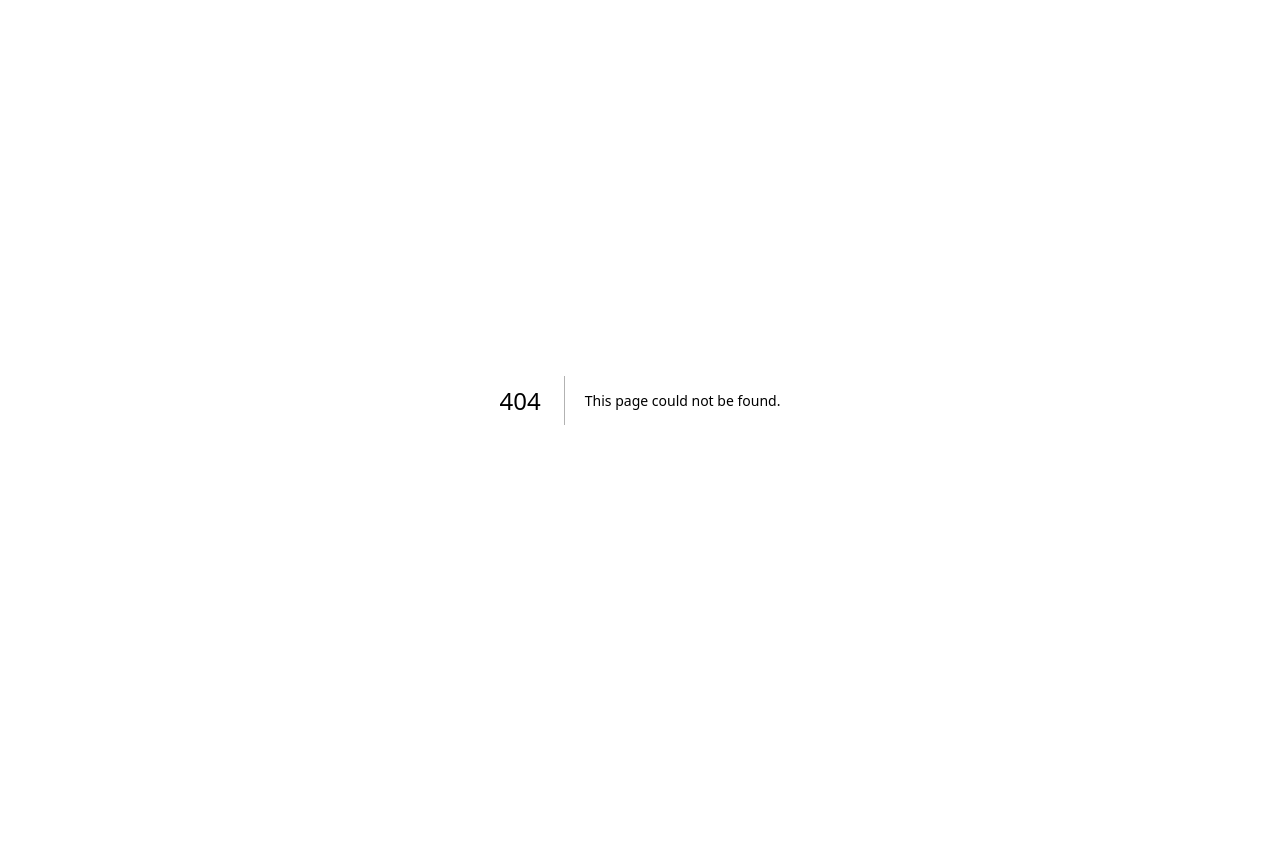
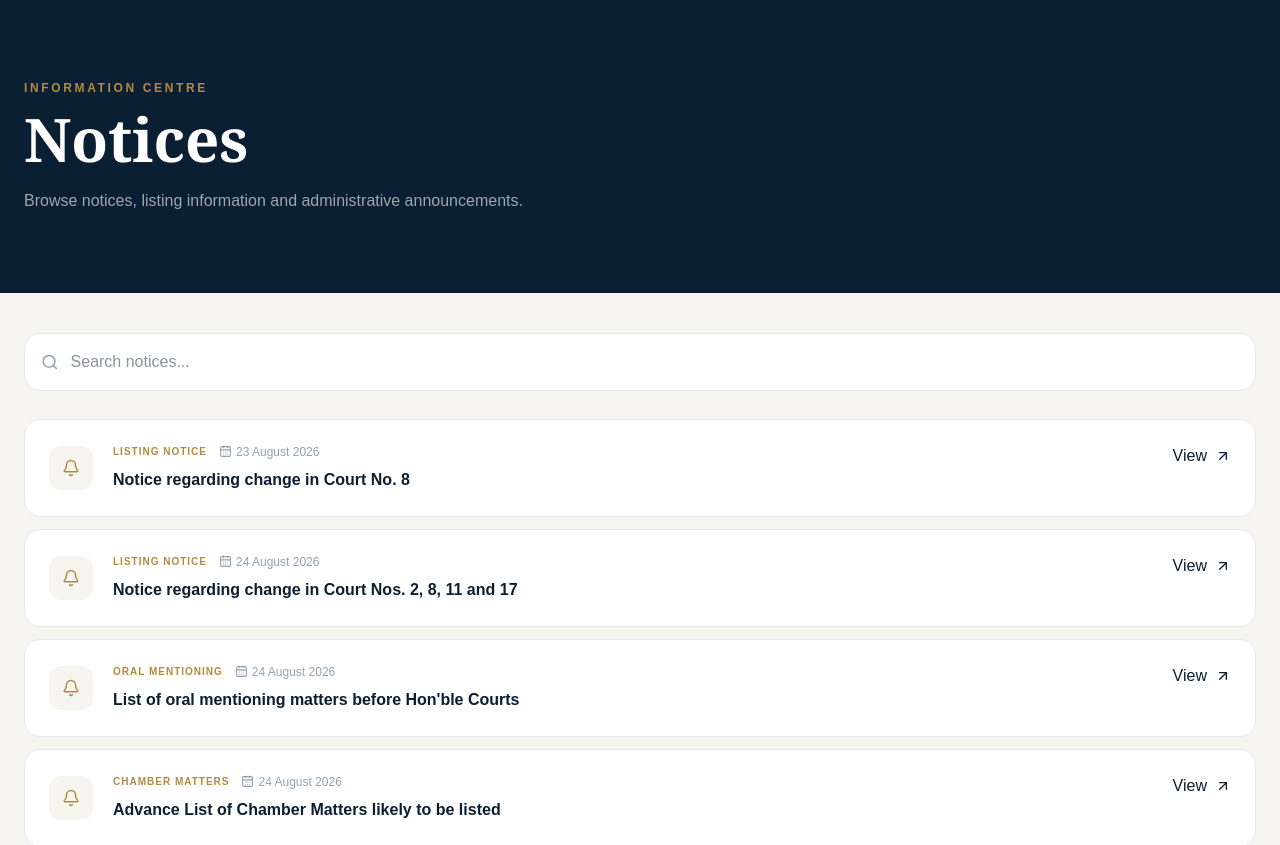
Before and after one commit to patnaikyamini4/supreme-court-india-redesign, a Next.js app: page /notices in a window 1280 px wide. Before the commit this address had no page. Shown: the top 845 px of the page. Before the commit the page ends 800 px from the top, so only its background shows below. Built offline with nearby package versions, Linux system fonts and the light colour scheme.

Commit message:
feat: add notices listing page

```diff
--- /dev/null
+++ b/src/app/notices/page.tsx
@@ -0,0 +1,132 @@
+"use client";
+
+import {
+  ArrowUpRight,
+  Bell,
+  CalendarDays,
+  Search,
+} from "lucide-react";
+import { useState } from "react";
+
+const notices = [
+  {
+    category: "Listing Notice",
+    date: "23 August 2026",
+    title:
+      "Notice regarding change in Court No. 8",
+  },
+  {
+    category: "Listing Notice",
+    date: "24 August 2026",
+    title:
+      "Notice regarding change in Court Nos. 2, 8, 11 and 17",
+  },
+  {
+    category: "Oral Mentioning",
+    date: "24 August 2026",
+    title:
+      "List of oral mentioning matters before Hon'ble Courts",
+  },
+  {
+    category: "Chamber Matters",
+    date: "24 August 2026",
+    title:
+      "Advance List of Chamber Matters likely to be listed",
+  },
+  {
+    category: "Administrative",
+    date: "22 August 2026",
+    title:
+      "Notice regarding sitting of Special Lok Adalat",
+  },
+];
+
+export default function NoticesPage() {
+  const [query, setQuery] = useState("");
+
+  const filtered = notices.filter((notice) =>
+    notice.title.toLowerCase().includes(query.toLowerCase())
+  );
+
+  return (
+    <main className="min-h-screen bg-[#F7F5EF]">
+      <section className="bg-[#0B1F33] text-white">
+        <div className="sc-container py-16 md:py-20">
+          <p className="sc-eyebrow text-[#D8B86A]">
+            Information centre
+          </p>
+
+          <h1 className="sc-serif mt-3 text-4xl font-bold md:text-6xl">
+            Notices
+          </h1>
+
+          <p className="mt-5 max-w-2xl text-white/60">
+            Browse notices, listing information and
+            administrative announcements.
+          </p>
+        </div>
+      </section>
+
+      <section className="sc-container py-10">
+        <div className="flex items-center gap-3 rounded-2xl border border-slate-200 bg-white px-4">
+          <Search size={18} className="text-slate-400" />
+
+          <input
+            value={query}
+            onChange={(event) => setQuery(event.target.value)}
+            placeholder="Search notices..."
+            className="h-14 w-full outline-none"
+          />
+        </div>
+
+        <div className="mt-7 space-y-3">
+          {filtered.map((notice) => (
+            <article
+              key={notice.title}
+              className="group rounded-2xl border border-slate-200 bg-white p-5 transition hover:border-[#B38A3E]/50 hover:shadow-md md:p-6"
+            >
+              <div className="flex flex-col gap-5 md:flex-row md:items-center">
+                <div className="flex h-11 w-11 shrink-0 items-center justify-center rounded-xl bg-[#F7F5EF] text-[#B38A3E]">
+                  <Bell size={18} />
+                </div>
+
+                <div className="flex-1">
+                  <div className="flex flex-wrap items-center gap-3">
+                    <span className="text-[10px] font-bold uppercase tracking-widest text-[#B38A3E]">
+                      {notice.category}
+                    </span>
+
+                    <span className="flex items-center gap-1 text-xs text-slate-400">
+                      <CalendarDays size={13} />
+                      {notice.date}
+                    </span>
+                  </div>
+
+                  <h2 className="mt-2 text-sm font-bold leading-6 text-[#0B1F33] md:text-base">
+                    {notice.title}
+                  </h2>
+                </div>
+
+                <button
+                  type="button"
+                  className="flex items-center gap-2 self-start text-sm font-semibold text-[#0B1F33] hover:text-[#B38A3E]"
+                >
+                  View
+                  <ArrowUpRight size={16} />
+                </button>
+              </div>
+            </article>
+          ))}
+
+          {filtered.length === 0 && (
+            <div className="rounded-2xl border border-dashed border-slate-300 bg-white p-12 text-center">
+              <p className="font-semibold text-[#0B1F33]">
+                No notices found
+              </p>
+            </div>
+          )}
+        </div>
+      </section>
+    </main>
+  );
+}
```
